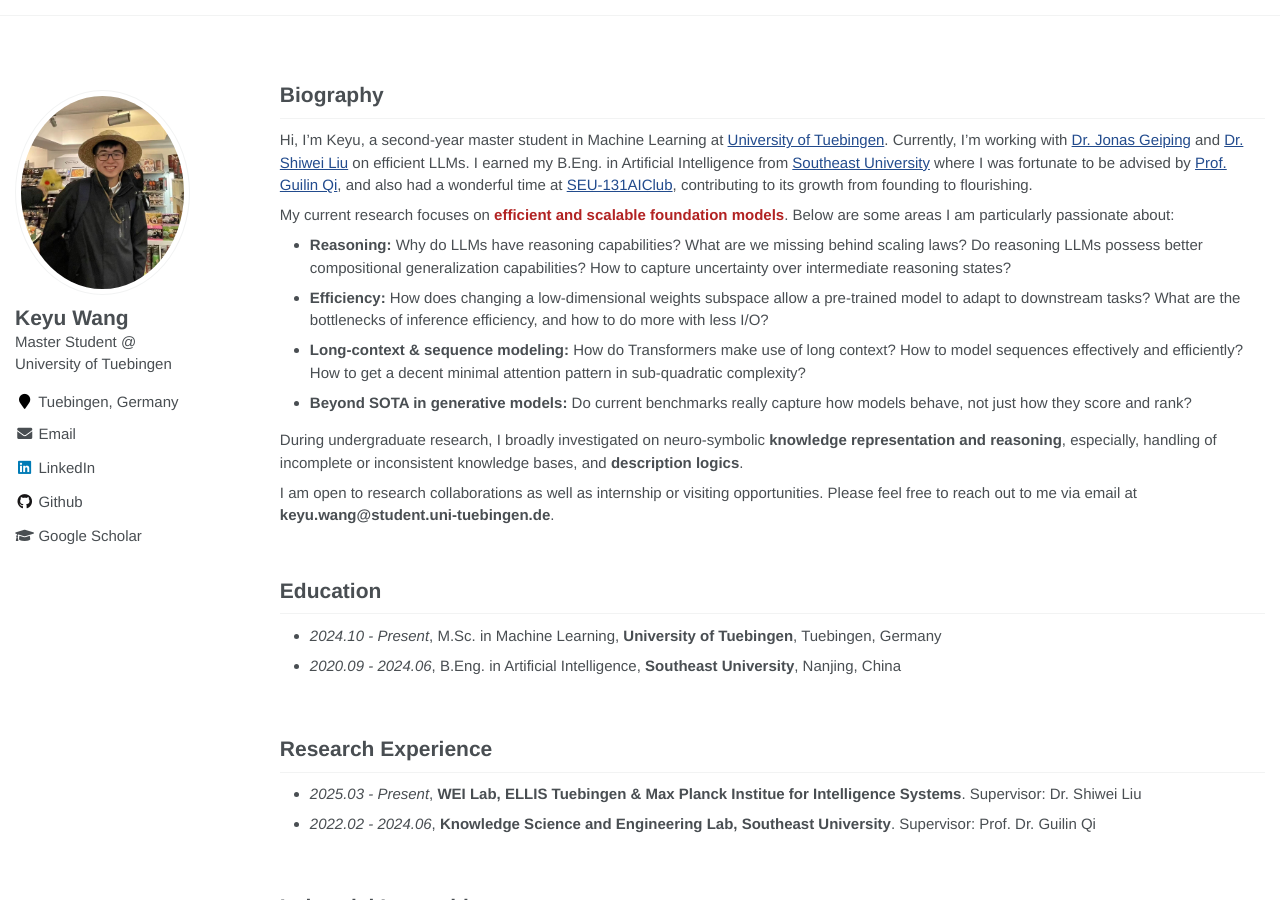
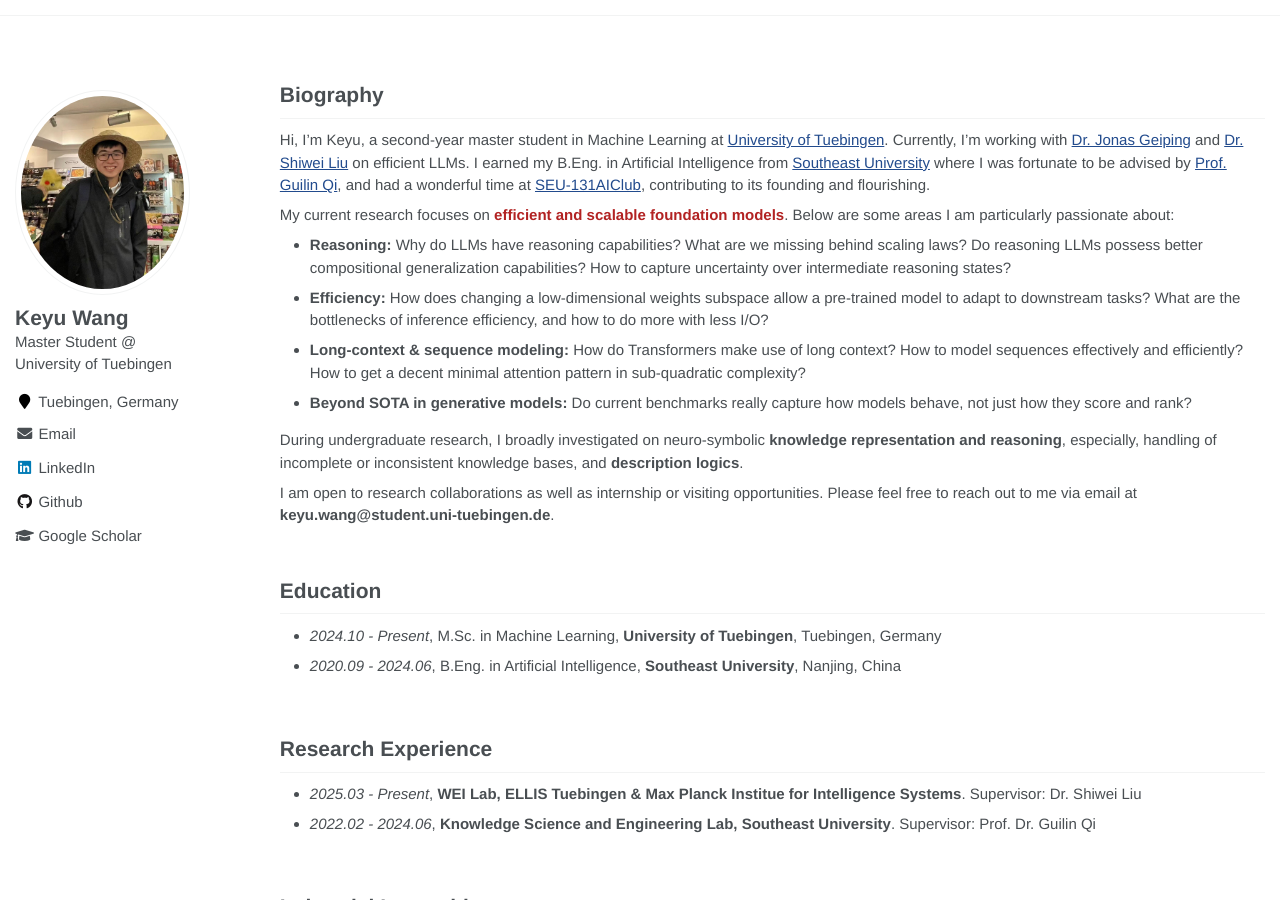
Before and after one commit to keyu-wang-2002/keyu-wang-2002.github.io, a Jekyll site: the page built from _pages/about.md, in a window 1280 px wide and 900 px high. Built offline with Jekyll 4.4.1, drawn with Linux system fonts in a browser that asks for light colours.

Commit message:
Update about.md

```diff
--- a/_pages/about.md
+++ b/_pages/about.md
@@ -15,7 +15,7 @@ redirect_from:
 
 # Biography
 
-Hi, I'm Keyu, a second-year master student in Machine Learning at [University of Tuebingen]([[https://uni-tuebingen.de/en/]]). Currently, I’m working with [Dr. Jonas Geiping](https://jonasgeiping.github.io/) and [Dr. Shiwei Liu](https://shiweiliuiiiiiii.github.io) on efficient LLMs. I earned my B.Eng. in Artificial Intelligence from [Southeast University](https://www.seu.edu.cn/) where I was fortunate to be advised by [Prof. Guilin Qi](https://scholar.google.com/citations?user=1gw3LJQAAAAJ&hl=zh-CN), and also  had a wonderful time at [SEU-131AIClub](https://github.com/131AIClub), contributing to its growth from founding to flourishing.
+Hi, I'm Keyu, a second-year master student in Machine Learning at [University of Tuebingen]([[https://uni-tuebingen.de/en/]]). Currently, I’m working with [Dr. Jonas Geiping](https://jonasgeiping.github.io/) and [Dr. Shiwei Liu](https://shiweiliuiiiiiii.github.io) on efficient LLMs. I earned my B.Eng. in Artificial Intelligence from [Southeast University](https://www.seu.edu.cn/) where I was fortunate to be advised by [Prof. Guilin Qi](https://scholar.google.com/citations?user=1gw3LJQAAAAJ&hl=zh-CN), and had a wonderful time at [SEU-131AIClub](https://github.com/131AIClub), contributing to its founding and flourishing.
 
 My current research focuses on <font color='FireBrick'><strong> efficient and scalable foundation models</strong></font>. Below are some areas I am particularly passionate about:
 - <strong>Reasoning: </strong> Why do LLMs have reasoning capabilities? What are we missing behind scaling laws? Do reasoning LLMs possess better compositional generalization capabilities? How to capture uncertainty over intermediate reasoning states?
```
